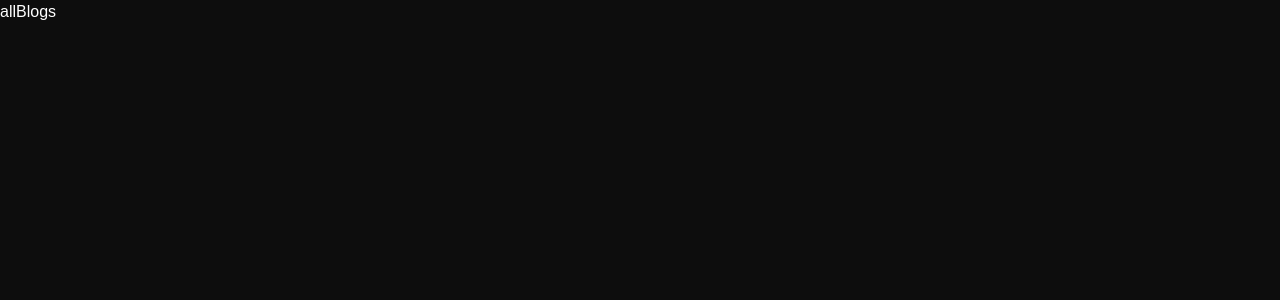
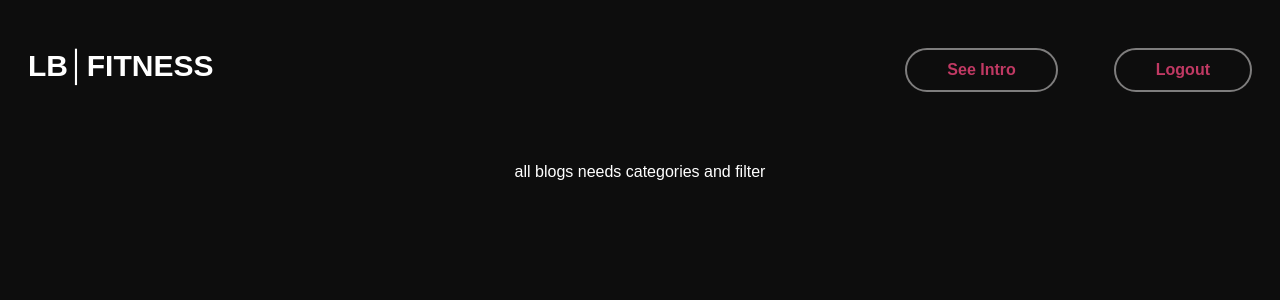
Before and after one commit to lucasjolibois54/lb-fitness, a Next.js app: page /allBlogs in a window 1280 px wide. Shown: the top 300 px of the page. Built offline with nearby package versions, Linux system fonts and the light colour scheme.

Commit message:
Update allBlogs.js

```diff
--- a/pages/allBlogs.js
+++ b/pages/allBlogs.js
@@ -1,8 +1,12 @@
 import React from 'react'
+import HeaderAfterLogin from '../components/main/headerAfterLogin'
 
 function allBlogs() {
   return (
-    <div>allBlogs</div>
+    <div className='h-screen'>
+      <HeaderAfterLogin/>
+      <h1 className='text-center mt-20'>all blogs needs categories and filter</h1>
+    </div>
   )
 }
 
```
